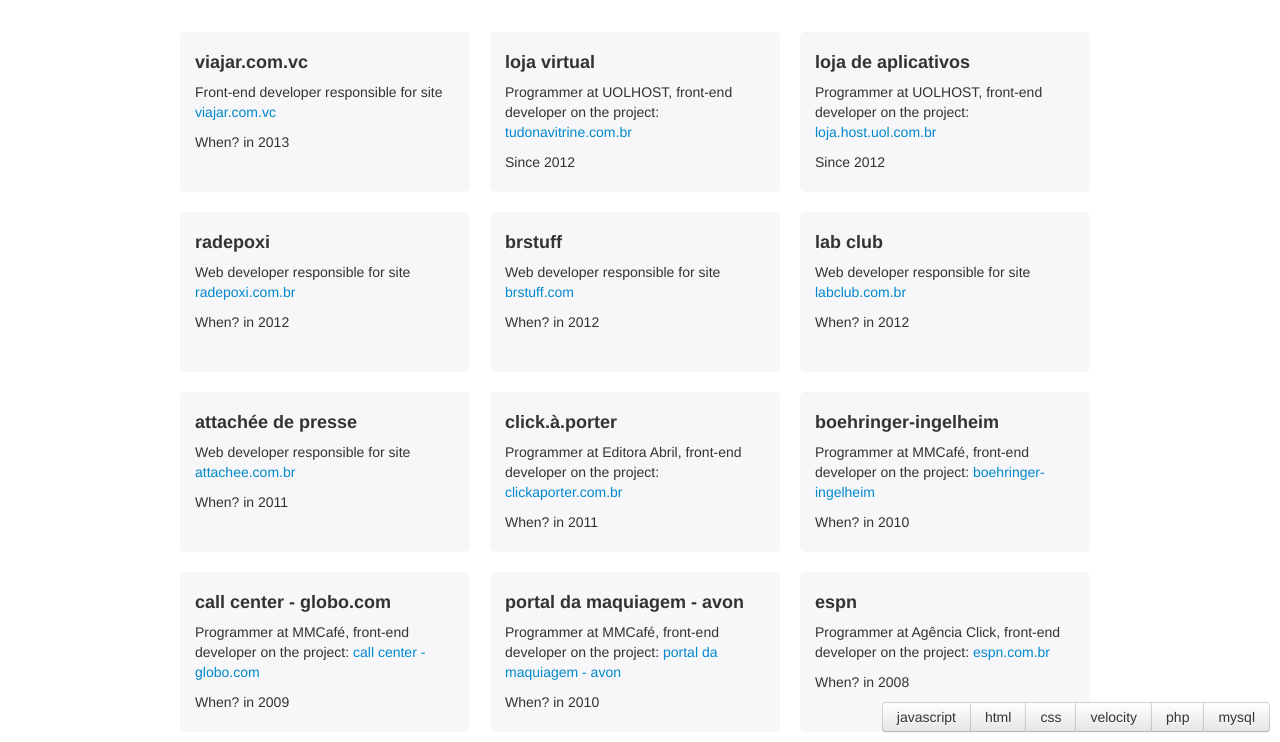
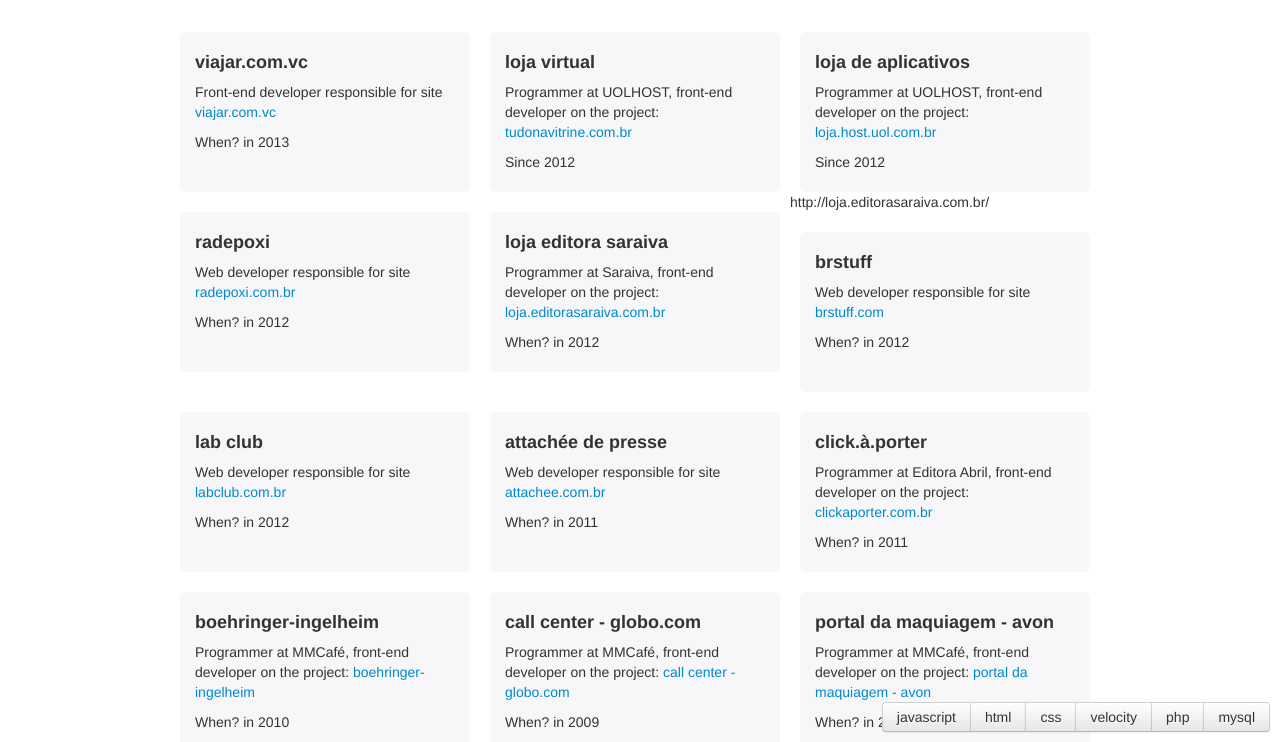
Before and after one commit to tisvasconcelos/proj-portfolio, a plain HTML site: page index.html in a window 1280 px wide. Shown: the part 58-800 px from the top of the page. Drawn offline with nearby package versions, Linux system fonts and the light colour scheme.

Commit message:
Atualização de portifólio

```diff
--- a/index.html
+++ b/index.html
@@ -59,6 +59,14 @@
                     <p>Web developer responsible for site <a href="http://www.radepoxi.com.br/" target="_blank">radepoxi.com.br</a></p>
                     <p>When? in 2012</p>
                 </div>
+
+                <div class="project" rel="javascript, html, css, velocity">
+                    <h4>loja editora saraiva</h4>
+                    <p>Programmer at Saraiva, front-end developer on the project: <a href="http://loja.editorasaraiva.com.br" target="_blank">loja.editorasaraiva.com.br</a></p>
+                    <p>When? in 2012</p>
+                </div>
+
+                http://loja.editorasaraiva.com.br/
 
                 <div class="project" rel="javascript, html, css, php, mysql">
                     <h4>brstuff</h4>
```
